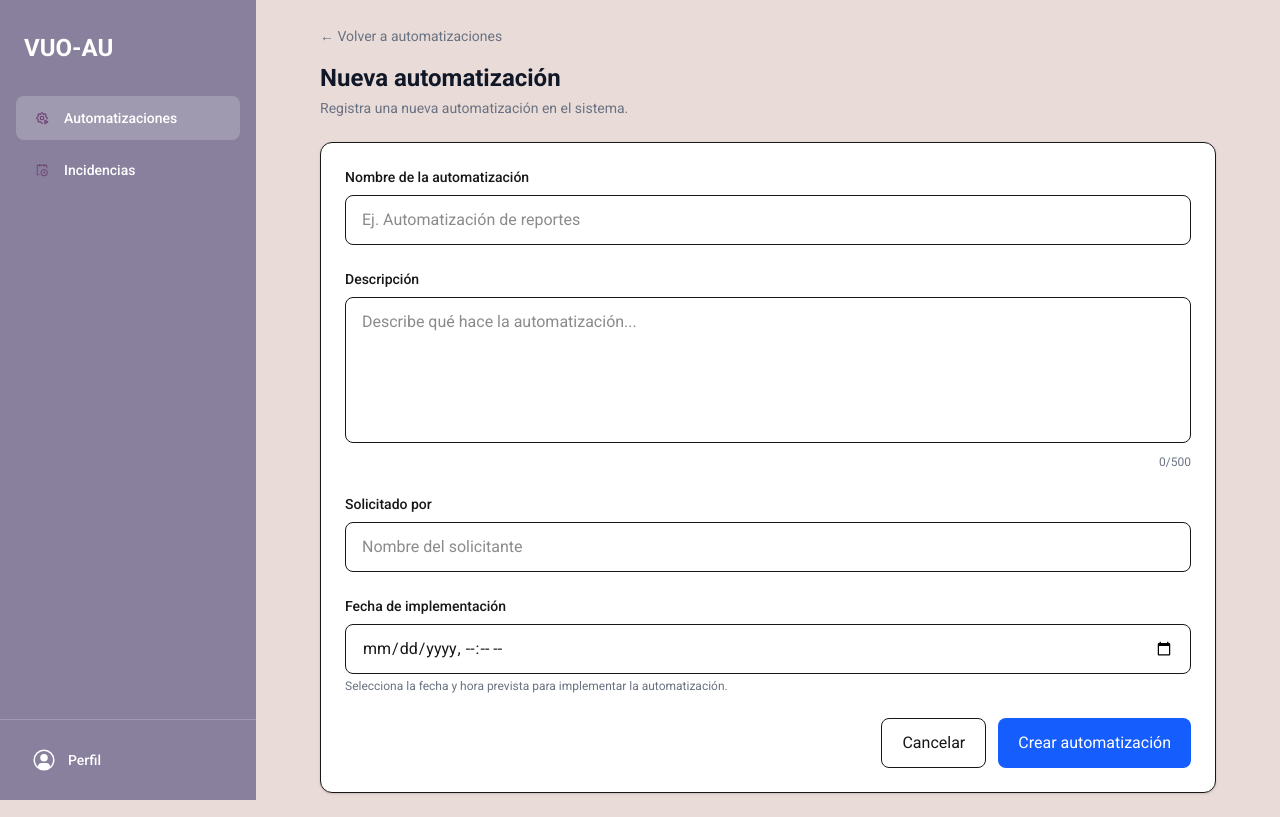
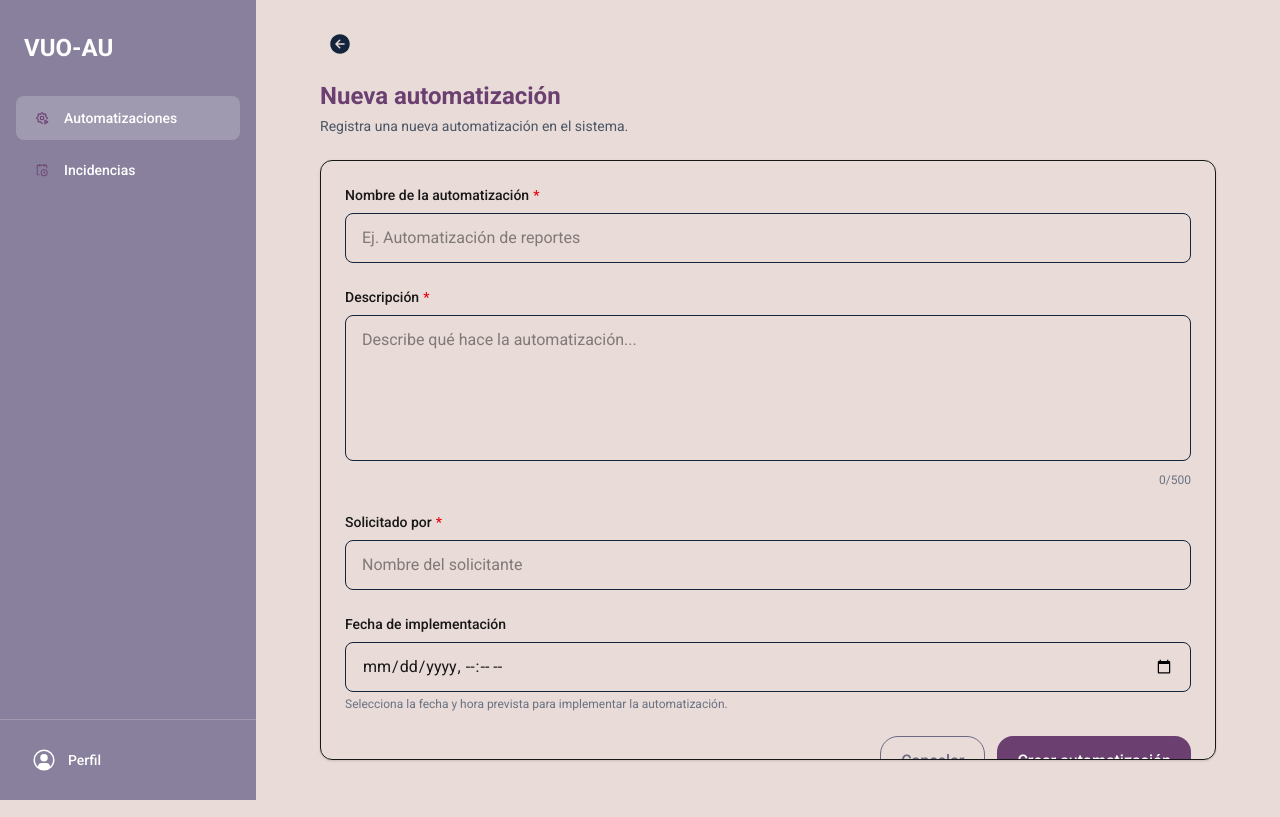
Before and after one commit to FrandyMorel/Au-box, a Next.js app: page /automations/new in a window 1280 px wide. Built offline with nearby package versions, Linux system fonts and the light colour scheme; no server answers.

Commit message:
Cambios de estilos en automation

```diff
--- a/app/(routes)/(home)/automations/[id]/edit/page.tsx
+++ b/app/(routes)/(home)/automations/[id]/edit/page.tsx
@@ -103,7 +103,7 @@ export default function EditAutomationPage() {
    */
   if (!Number.isInteger(id) || id <= 0) {
     return (
-      <main className="min-h-screen p-6">
+      <main className="min-h-screen p-6" style={{ backgroundColor: "#E9DBD7" }}>
         <div className="mx-auto max-w-4xl">
           <div className="rounded-xl border border-red-200 bg-red-50 p-6">
             <h1 className="text-lg font-semibold text-red-800">
@@ -117,7 +117,7 @@ export default function EditAutomationPage() {
             <button
               type="button"
               onClick={handleCancel}
-              className="mt-4 rounded-lg bg-red-600 px-4 py-2 text-sm text-white hover:bg-red-700"
+              className="buttonPrimary mt-4 px-4 py-2 text-sm"
             >
               Volver
             </button>
@@ -132,12 +132,15 @@ export default function EditAutomationPage() {
    */
   if (loading) {
     return (
-      <main className="min-h-screen p-6">
+      <main className="min-h-screen p-6" style={{ backgroundColor: "#E9DBD7" }}>
         <div className="mx-auto max-w-4xl">
           <div className="flex min-h-[300px] items-center justify-center">
-            <p className="text-sm text-gray-500">
-              Cargando automatización...
-            </p>
+            <div className="text-center">
+              <div className="mx-auto mb-3 h-8 w-8 animate-spin rounded-full border-4 border-gray-200 border-t-[#6B4071]" />
+              <p className="text-sm text-gray-500">
+                Cargando automatización...
+              </p>
+            </div>
           </div>
         </div>
       </main>
@@ -149,7 +152,7 @@ export default function EditAutomationPage() {
    */
   if (!automation) {
     return (
-      <main className="min-h-screen p-6">
+      <main className="min-h-screen p-6" style={{ backgroundColor: "#E9DBD7" }}>
         <div className="mx-auto max-w-4xl">
           <div className="rounded-xl border border-red-200 bg-red-50 p-6">
             <h1 className="text-lg font-semibold text-red-800">
@@ -164,7 +167,7 @@ export default function EditAutomationPage() {
             <button
               type="button"
               onClick={handleCancel}
-              className="mt-4 rounded-lg bg-gray-900 px-4 py-2 text-sm text-white hover:bg-gray-800"
+              className="buttonPrimary mt-4 px-4 py-2 text-sm"
             >
               Volver a automatizaciones
             </button>
@@ -175,23 +178,36 @@ export default function EditAutomationPage() {
   }
 
   return (
-    <main className="min-h-screen p-6">
+    <main className="min-h-screen p-6" style={{ backgroundColor: "#E9DBD7" }}>
       <div className="mx-auto max-w-4xl">
         {/* HEADER */}
         <div className="mb-6">
           <button
             type="button"
             onClick={handleCancel}
-            className="mb-4 text-sm text-gray-500 hover:text-gray-900"
+            className="mb-4 inline-flex items-center justify-center w-10 h-10 rounded-lg hover:bg-gray-300 transition"
+            title="Volver a automatizaciones"
           >
-            ← Volver a automatizaciones
+            <svg
+              xmlns="http://www.w3.org/2000/svg"
+              width="1em"
+              height="1em"
+              viewBox="0 0 512 512"
+              className="w-6 h-6"
+            >
+              <path d="M0 0h512v512H0z" fill="none" />
+              <path
+                fill="#14243c"
+                d="M48 256c0 114.87 93.13 208 208 208s208-93.13 208-208S370.87 48 256 48S48 141.13 48 256m212.65-91.36a16 16 0 0 1 .09 22.63L208.42 240H342a16 16 0 0 1 0 32H208.42l52.32 52.73A16 16 0 1 1 238 347.27l-79.39-80a16 16 0 0 1 0-22.54l79.39-80a16 16 0 0 1 22.65-.09"
+              />
+            </svg>
           </button>
 
-          <h1 className="text-2xl font-bold text-gray-900">
+          <h1 className="text-2xl font-bold" style={{ color: "#6B4071" }}>
             Editar automatización
           </h1>
 
-          <p className="mt-1 text-sm text-gray-500">
+          <p className="mt-1 text-sm text-gray-600">
             Modifica la información de la automatización.
           </p>
         </div>
@@ -204,7 +220,7 @@ export default function EditAutomationPage() {
         )}
 
         {/* INFORMACIÓN ACTUAL */}
-        <div className="mb-5 rounded-xl border bg-gray-50 p-5">
+        <div className="mb-5 rounded-xl border bg-transparent p-5">
           <div className="grid gap-4 sm:grid-cols-3">
             <div>
               <p className="text-xs font-medium text-gray-500">
@@ -239,7 +255,7 @@ export default function EditAutomationPage() {
         </div>
 
         {/* FORMULARIO */}
-        <section className="rounded-xl border bg-white p-6 shadow-sm">
+        <section className="rounded-xl border bg-transparent p-6 shadow-sm overflow-y-auto max-h-[calc(100vh-400px)]">
           <AutomationForm
             key={automation.id}
             initialData={{
--- a/app/(routes)/(home)/automations/new/page.tsx
+++ b/app/(routes)/(home)/automations/new/page.tsx
@@ -56,23 +56,36 @@ export default function NewAutomationPage() {
   }
 
   return (
-    <main className="min-h-screen p-6">
+    <main className="min-h-screen p-6" style={{ backgroundColor: "#E9DBD7" }}>
       <div className="mx-auto max-w-4xl">
         {/* HEADER */}
         <div className="mb-6">
           <button
             type="button"
             onClick={handleCancel}
-            className="mb-4 text-sm text-gray-500 hover:text-gray-900"
+            className="mb-4 inline-flex items-center justify-center w-10 h-10 rounded-lg hover:bg-gray-300 transition"
+            title="Volver a automatizaciones"
           >
-            ← Volver a automatizaciones
+            <svg
+              xmlns="http://www.w3.org/2000/svg"
+              width="1em"
+              height="1em"
+              viewBox="0 0 512 512"
+              className="w-6 h-6"
+            >
+              <path d="M0 0h512v512H0z" fill="none" />
+              <path
+                fill="#14243c"
+                d="M48 256c0 114.87 93.13 208 208 208s208-93.13 208-208S370.87 48 256 48S48 141.13 48 256m212.65-91.36a16 16 0 0 1 .09 22.63L208.42 240H342a16 16 0 0 1 0 32H208.42l52.32 52.73A16 16 0 1 1 238 347.27l-79.39-80a16 16 0 0 1 0-22.54l79.39-80a16 16 0 0 1 22.65-.09"
+              />
+            </svg>
           </button>
 
-          <h1 className="text-2xl font-bold text-gray-900">
+          <h1 className="text-2xl font-bold" style={{ color: "#6B4071" }}>
             Nueva automatización
           </h1>
 
-          <p className="mt-1 text-sm text-gray-500">
+          <p className="mt-1 text-sm text-gray-600">
             Registra una nueva automatización en el sistema.
           </p>
         </div>
@@ -85,7 +98,7 @@ export default function NewAutomationPage() {
         )}
 
         {/* FORMULARIO */}
-        <section className="rounded-xl border bg-white p-6 shadow-sm">
+        <section className="rounded-xl border bg-transparent p-6 shadow-sm overflow-y-auto max-h-[calc(100vh-200px)]">
           <AutomationForm
             initialData={undefined}
             onSubmit={handleSubmit}
--- a/app/components/AutomationForm.tsx
+++ b/app/components/AutomationForm.tsx
@@ -79,7 +79,7 @@ export default function AutomationForm({
   }
 
   return (
-    <form onSubmit={handleSubmit} className="space-y-6">
+    <form onSubmit={handleSubmit} className="space-y-6 bg-[#E9DBD7]">
       {/* Nombre */}
       <div>
         <label
@@ -87,6 +87,7 @@ export default function AutomationForm({
           className="mb-2 block text-sm font-medium"
         >
           Nombre de la automatización
+          <span className="text-red-600 ml-1">*</span>
         </label>
 
         <input
@@ -96,8 +97,9 @@ export default function AutomationForm({
           onChange={(event) => setName(event.target.value)}
           placeholder="Ej. Automatización de reportes"
           maxLength={100}
+          disabled={loading}
           required
-          className="w-full rounded-lg border px-4 py-3"
+          className="w-full rounded-lg bg-[#E9DBD7] border border-[#14243C] px-4 py-3 outline-none focus:ring-2 focus:ring-[#6B4071] focus:border-transparent disabled:opacity-50"
         />
       </div>
 
@@ -108,6 +110,7 @@ export default function AutomationForm({
           className="mb-2 block text-sm font-medium"
         >
           Descripción
+          <span className="text-red-600 ml-1">*</span>
         </label>
 
         <textarea
@@ -117,8 +120,9 @@ export default function AutomationForm({
           placeholder="Describe qué hace la automatización..."
           maxLength={500}
           rows={5}
+          disabled={loading}
           required
-          className="w-full resize-none rounded-lg border px-4 py-3"
+          className="w-full resize-none rounded-lg bg-[#E9DBD7] border border-[#14243C] px-4 py-3 outline-none focus:ring-2 focus:ring-[#6B4071] focus:border-transparent disabled:opacity-50"
         />
 
         <div className="mt-1 text-right text-xs text-gray-500">
@@ -133,6 +137,7 @@ export default function AutomationForm({
           className="mb-2 block text-sm font-medium"
         >
           Solicitado por
+          <span className="text-red-600 ml-1">*</span>
         </label>
 
         <input
@@ -142,8 +147,9 @@ export default function AutomationForm({
           onChange={(event) => setRequestedBy(event.target.value)}
           placeholder="Nombre del solicitante"
           maxLength={150}
+          disabled={loading}
           required
-          className="w-full rounded-lg border px-4 py-3"
+          className="w-full rounded-lg bg-[#E9DBD7] border border-[#14243C] px-4 py-3 outline-none focus:ring-2 focus:ring-[#6B4071] focus:border-transparent disabled:opacity-50"
         />
       </div>
 
@@ -161,7 +167,8 @@ export default function AutomationForm({
           type="datetime-local"
           value={implementDate}
           onChange={(event) => setImplementDate(event.target.value)}
-          className="w-full rounded-lg border px-4 py-3"
+          disabled={loading}
+          className="w-full rounded-lg bg-[#E9DBD7] border border-[#14243C] px-4 py-3 outline-none focus:ring-2 focus:ring-[#6B4071] focus:border-transparent disabled:opacity-50"
         />
 
         <p className="mt-1 text-xs text-gray-500">
@@ -183,7 +190,7 @@ export default function AutomationForm({
             type="button"
             onClick={onCancel}
             disabled={loading}
-            className="rounded-lg border px-5 py-3"
+            className="buttonSecondary px-5 py-3 font-medium"
           >
             Cancelar
           </button>
@@ -192,7 +199,7 @@ export default function AutomationForm({
         <button
           type="submit"
           disabled={loading}
-          className="rounded-lg bg-blue-600 px-5 py-3 text-white disabled:opacity-50"
+          className="buttonPrimary px-5 py-3 font-medium"
         >
           {loading
             ? "Guardando..."
--- a/app/components/AutomationTable.tsx
+++ b/app/components/AutomationTable.tsx
@@ -82,6 +82,7 @@ export default function AutomationTable({
       <table className="automation-table">
         <thead>
           <tr>
+            <th>ID</th>
             <th>Fecha de creación</th>
             <th>Automatización</th>
             <th>Solicitado por</th>
@@ -94,6 +95,10 @@ export default function AutomationTable({
         <tbody>
           {automations.map((automation) => (
             <tr key={automation.id}>
+              <td>
+                <strong>#{automation.id}</strong>
+              </td>
+
               <td>
                 {formatDate(automation.createdAt)}
               </td>
```
Also changed, not shown: app/(routes)/(home)/automations/page.tsx (+24 -14 lines), app/components/AutomationStatusSelect.tsx (+31 -10 lines).
